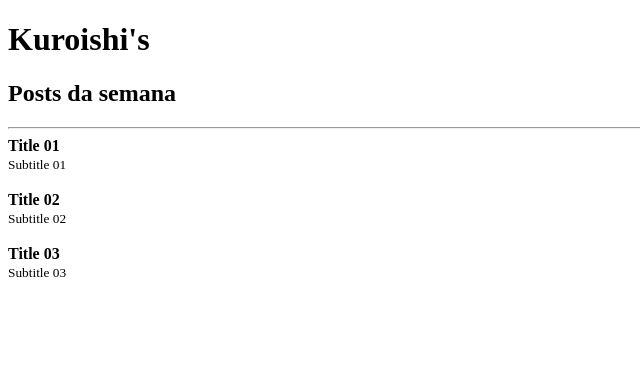
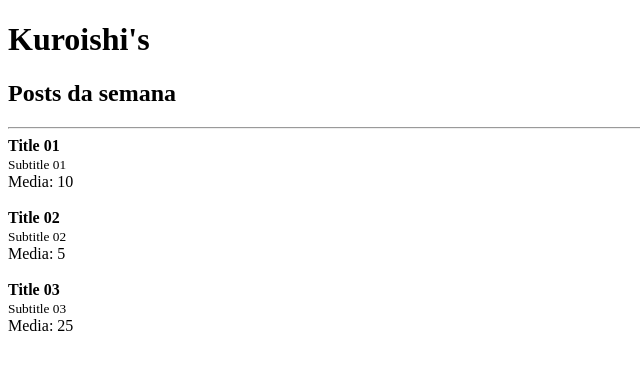
Before and after one commit to CaioChristhian/react, a React app: page / in a window 1280 px wide. Shown: the top 370 px of the page, without its empty margins (0-640 px from the left). Built offline with nearby package versions, Linux system fonts and the light colour scheme.

Commit message:
defininfo tipos para as props

```diff
--- a/package.json
+++ b/package.json
@@ -19,6 +19,7 @@
     "webpack-dev-server": "^4.8.1"
   },
   "dependencies": {
+    "prop-types": "^15.8.1",
     "react": "^18.1.0",
     "react-dom": "^18.1.0"
   }
--- a/src/App.js
+++ b/src/App.js
@@ -14,18 +14,21 @@
       <hr />
 
       <Post
+        likes={20}
         post={{
           title: 'Title 01',
           subtitle: 'Subtitle 01'
         }}
       />
       <Post
+        likes={10}
         post={{
           title: 'Title 02',
           subtitle: 'Subtitle 02'
         }}
       />
       <Post
+        likes={50}
         post={{
           title: 'Title 03',
           subtitle: 'Subtitle 03'
--- a/src/Header.js
+++ b/src/Header.js
@@ -1,4 +1,6 @@
-import React from "react"
+import React from "react";
+import PropTypes from "prop-types";
+
 
 export default function Header(props) {
   return (
@@ -7,4 +9,13 @@
       {props.children} {/* recebe tudo que colocar dentro da tag/componente */}
     </>
   )
-}
+};
+
+Header.PropTypes = {
+  title: PropTypes.string.isRequired,
+  children: PropTypes.node, // node pode receber uma string, componente, tag html, qualquer elemento
+};
+
+Header.defaultProps = {
+  title: `Kuroishi's Blog`
+};
--- a/src/Post.js
+++ b/src/Post.js
@@ -1,4 +1,5 @@
-import React from "react"
+import React from "react";
+import PropTypes from "prop-types";
 
 export default function Post(props) {
   return (
@@ -6,8 +7,18 @@
     <article>
         <strong>{props.post.title}</strong> <br />
         <small>{props.post.subtitle}</small>
+        <br />
+        Media: {props.likes / 2}
     </article>
     <br />
   </>
   )
-}
+};
+
+Post.propTypes = {
+  likes: PropTypes.number.isRequired,
+  post: PropTypes.shape({
+    title: PropTypes.string.isRequired,
+    subtitle: PropTypes.string.isRequired,
+  }).isRequired, /* usar .shape pra receber um objeto */
+};
```
Also changed, not shown: 1 other file (tests, documents, lock files or other folders).
